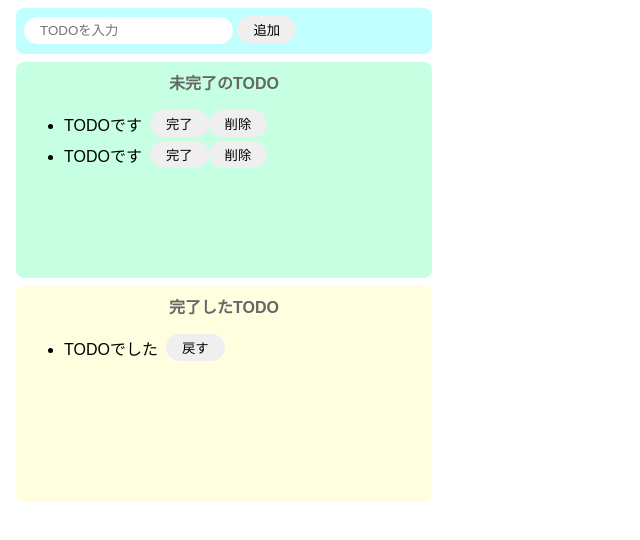
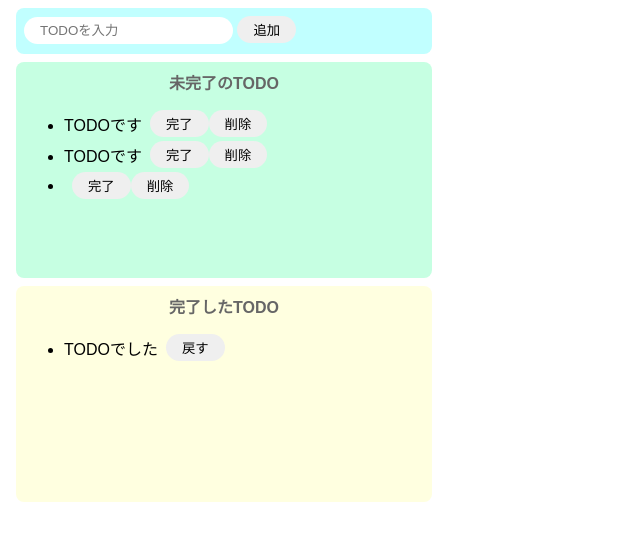
Before and after one commit to KishiKyousuke/todo-js-jakee, a website built with Parcel: page index.html in a window 1280 px wide. Both pictures are taken after a click on the button "追加". Shown: the whole page, without its empty margins (0-640 px from the left). Built offline with nearby package versions, Linux system fonts and the light colour scheme.

Commit message:
追加機能の作成

```diff
--- a/index.html
+++ b/index.html
@@ -10,9 +10,9 @@
       <input placeholder="TODOを入力" id="add-text"/>
       <button id="add-button">追加</button>
     </div>
-    <div class="imcomplete-area">
+    <div class="incomplete-area">
       <p class="title">未完了のTODO</p>
-      <ul>
+      <ul id="incomplete-list">
         <div class="list-row">
           <li>TODOです</li>
           <button>完了</button>
--- a/src/index.js
+++ b/src/index.js
@@ -1,11 +1,33 @@
+import { isConditionalExpression } from "typescript";
 import "./styles.css";
 
 const onClickAdd = () => {
   const inputText = document.getElementById('add-text').value
   document.getElementById('add-text').value = ''
+
   const div = document.createElement('div')
-  console.log(div)
-  alert(inputText)
+  div.className = 'list-row'
+
+  const li = document.createElement('li')
+  li.innerText = inputText
+
+  const completeButton = document.createElement('button')
+  completeButton.innerText = '完了'
+  completeButton.addEventListener('click', () => {
+    alert('完了')
+  })
+
+  const deleteButton = document.createElement('button')
+  deleteButton.innerText = '削除'
+  deleteButton.addEventListener('click', () => {
+    alert('削除')
+  })
+
+  div.appendChild(li)
+  div.appendChild(completeButton)
+  div.appendChild(deleteButton)
+
+  document.getElementById('incomplete-list').appendChild(div)
 }
 
 document.getElementById("add-button").addEventListener('click', () => onClickAdd())
--- a/src/styles.css
+++ b/src/styles.css
@@ -30,7 +30,7 @@ button:hover {
   border-radius: 8px;
 }
 
-.imcomplete-area {
+.incomplete-area {
   background-color: #c6ffe2;
   width: 400px;
   min-height: 200px;
```
